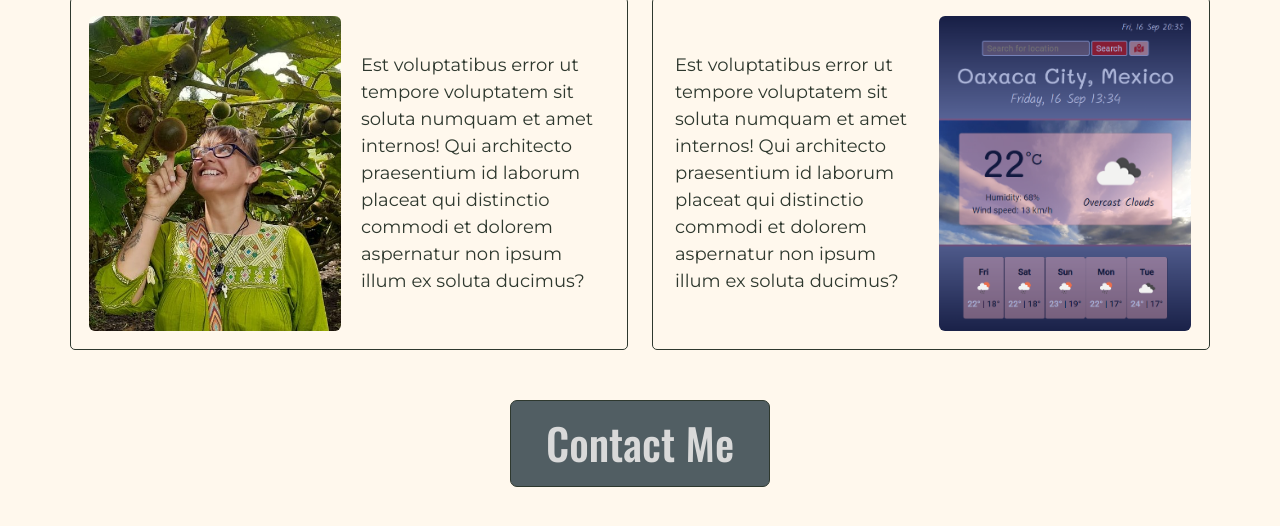
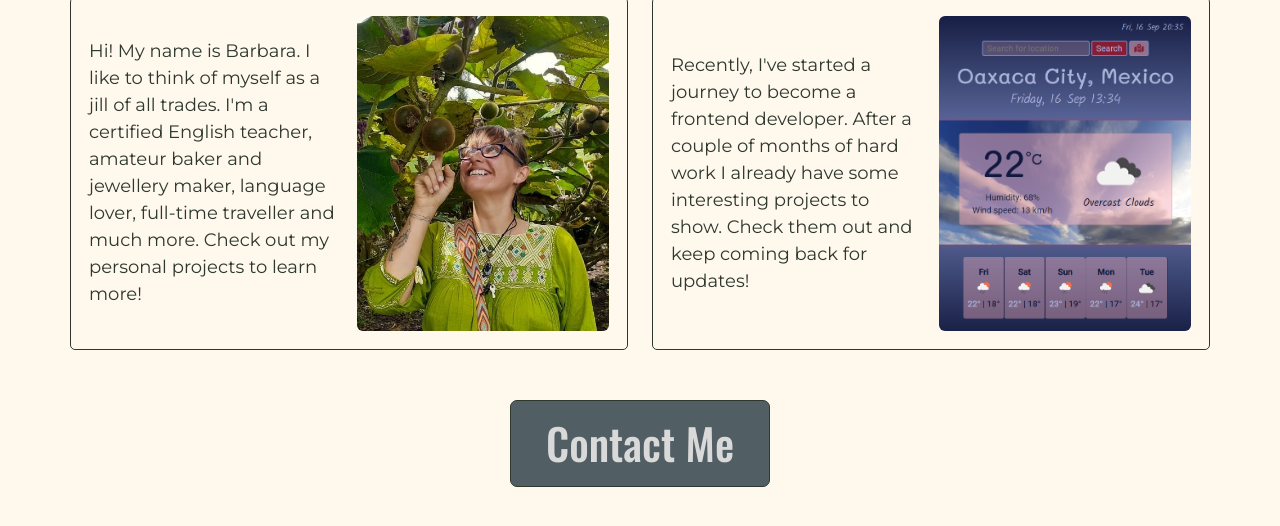
Before and after one commit to mskrakowtravelling/Barbara_Targosz-portfolio, a plain HTML site: page index.html in a window 1280 px wide. Shown: the part 354-880 px from the top of the page. Drawn offline with nearby package versions, Linux system fonts and the light colour scheme.

Commit message:
added actual content

```diff
--- a/index.html
+++ b/index.html
@@ -80,19 +80,19 @@
 
           <div class="row section-wrapper">
             <div class="col-lg-6 d-flex justify-content-center p-2">
+              <p class="description">
+                Hi! My name is Barbara. I like to think of myself as a jill of
+                all trades. I'm a certified English teacher, amateur baker and
+                jewellery maker, language lover, full-time traveller and much
+                more. Check out my personal projects to learn more!
+              </p>
+            </div>
+            <div class="col-lg-6 d-flex justify-content-center p-2">
               <img
                 class="img-fluid rounded"
                 src="/images/profile-pic.jpg"
                 alt="woman in green"
               />
-            </div>
-            <div class="col-lg-6">
-              <p class="description">
-                Est voluptatibus error ut tempore voluptatem sit soluta numquam
-                et amet internos! Qui architecto praesentium id laborum placeat
-                qui distinctio commodi et dolorem aspernatur non ipsum illum ex
-                soluta ducimus?
-              </p>
             </div>
           </div>
         </div>
@@ -103,12 +103,12 @@
             </div>
           </div>
           <div class="row section-wrapper">
-            <div class="col-lg-6">
+            <div class="col-lg-6 d-flex justify-content-center p-2">
               <p class="description">
-                Est voluptatibus error ut tempore voluptatem sit soluta numquam
-                et amet internos! Qui architecto praesentium id laborum placeat
-                qui distinctio commodi et dolorem aspernatur non ipsum illum ex
-                soluta ducimus?
+                Recently, I've started a journey to become a frontend developer.
+                After a couple of months of hard work I already have some
+                interesting projects to show. Check them out and keep coming
+                back for updates!
               </p>
             </div>
             <div class="col-lg-6 d-flex justify-content-center p-2">
```
